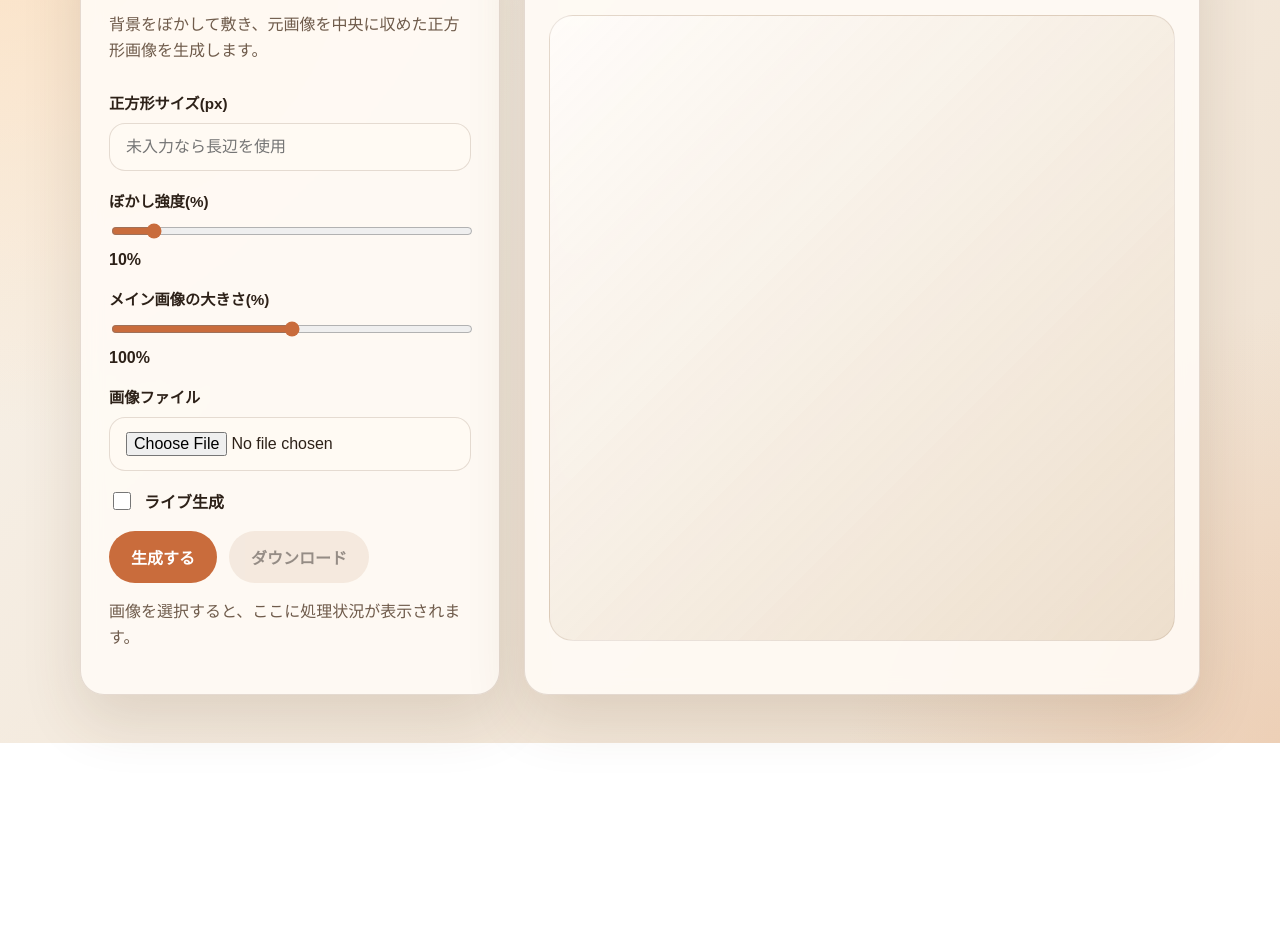
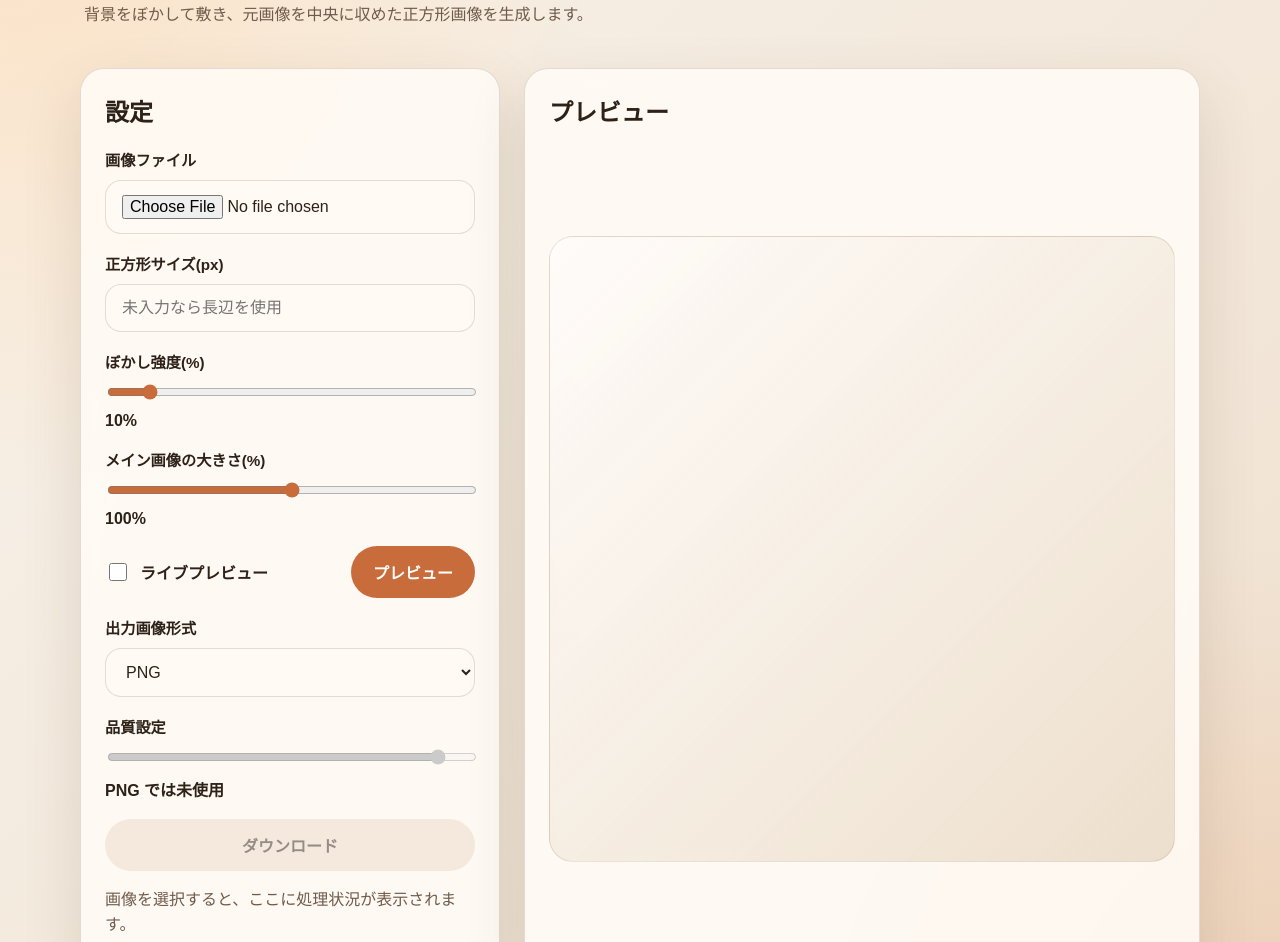
Before and after one commit to r-konishi/image-fitter, a plain HTML site: page index.html in a window 1280 px wide. Shown: the part 123-1065 px from the top of the page. Before the commit the page ends 866 px from the top, so only its background shows below. Drawn offline with Linux system fonts and the light colour scheme.

Commit message:
feat: 出力画像形式の追加とレイアウト・文言微調整

```diff
--- a/app.js
+++ b/app.js
@@ -51,6 +51,27 @@ const mainScaleInput = document.getElementById("main-scale");
  * @type {HTMLElement}
  */
 const mainScaleValue = document.getElementById("main-scale-value");
+
+/**
+ * ダウンロード時の出力画像形式を選択するセレクトボックスです。
+ *
+ * @type {HTMLSelectElement}
+ */
+const outputFormatSelect = document.getElementById("output-format");
+
+/**
+ * JPEG / WebP 出力時の品質を指定するレンジ入力です。
+ *
+ * @type {HTMLInputElement}
+ */
+const outputQualityInput = document.getElementById("output-quality");
+
+/**
+ * 現在の品質設定状態を文字列として画面表示する要素です。
+ *
+ * @type {HTMLElement}
+ */
+const outputQualityValue = document.getElementById("output-quality-value");
 
 /**
  * ライブ生成を有効化するチェックボックスです。
@@ -111,7 +132,7 @@ const DEFAULT_PREVIEW_SIZE = 1080;
 let currentImage = null;
 
 /**
- * 直近で生成した PNG 画像の Data URL です。
+ * 直近で生成した画像の Data URL です。
  * ダウンロード時にこの値を利用します。
  *
  * @type {string}
@@ -133,6 +154,24 @@ blurAmountInput.addEventListener("input", () => {
  */
 mainScaleInput.addEventListener("input", () => {
   mainScaleValue.textContent = `${mainScaleInput.value}%`;
+  generateIfLive();
+});
+
+/**
+ * 出力品質が変更されたときに表示テキストを更新し、
+ * ライブ生成が有効なら即座に再エンコードします。
+ */
+outputQualityInput.addEventListener("input", () => {
+  syncQualityUI();
+  generateIfLive();
+});
+
+/**
+ * 出力形式が変更されたときに品質 UI を同期し、
+ * ライブ生成が有効なら即座に再エンコードします。
+ */
+outputFormatSelect.addEventListener("change", () => {
+  syncQualityUI();
   generateIfLive();
 });
 
@@ -199,7 +238,7 @@ form.addEventListener("submit", (event) => {
 });
 
 /**
- * ダウンロードボタン押下時に、生成済み画像を PNG として保存します。
+ * ダウンロードボタン押下時に、生成済み画像を選択形式で保存します。
  */
 downloadButton.addEventListener("click", () => {
   if (!outputDataUrl) {
@@ -214,10 +253,11 @@ downloadButton.addEventListener("click", () => {
 });
 
 syncGenerateButtonState();
+syncQualityUI();
 
 /**
  * 現在のフォーム入力値を基に、正方形画像を 1 枚生成します。
- * ライブ生成時と手動生成時の両方から利用される中核処理です。
+ * 描画後、選択された出力形式と品質で Data URL を作成します。
  *
  * @returns {void}
  */
@@ -234,11 +274,17 @@ function generateImage() {
     ? requestedSize
     : Math.max(currentImage.naturalWidth, currentImage.naturalHeight);
   const blurAmount = convertBlurStrengthToPixels(blurStrength, squareSize);
+  const outputSettings = getOutputSettings();
 
   renderSquareImage(currentImage, squareSize, blurAmount, mainScalePercent);
-  outputDataUrl = previewCanvas.toDataURL("image/png");
+  outputDataUrl = previewCanvas.toDataURL(
+    outputSettings.mimeType,
+    outputSettings.quality
+  );
   downloadButton.disabled = false;
-  updateStatus(`生成完了: ${squareSize} x ${squareSize} の画像を作成しました。`);
+  updateStatus(
+    `生成完了: ${squareSize} x ${squareSize} の${outputSettings.label}画像を作成しました。`
+  );
 }
 
 /**
@@ -260,6 +306,57 @@ function generateIfLive() {
  */
 function syncGenerateButtonState() {
   generateButton.disabled = liveGenerateInput.checked;
+}
+
+/**
+ * 出力形式に応じて品質スライダーの有効/無効と表示文言を切り替えます。
+ *
+ * PNG は品質指定を使わないため無効化し、
+ * JPEG / WebP はパーセンテージ表示で有効化します。
+ *
+ * @returns {void}
+ */
+function syncQualityUI() {
+  const outputSettings = getOutputSettings();
+  outputQualityInput.disabled = !outputSettings.usesQuality;
+  outputQualityValue.textContent = outputSettings.usesQuality
+    ? `${outputQualityInput.value}%`
+    : "PNG では未使用";
+}
+
+/**
+ * 現在選択されている出力形式と品質を取得します。
+ *
+ * 品質を使用する形式では `canvas.toDataURL()` に渡す 0 から 1 の値へ変換し、
+ * PNG では品質未使用として `undefined` を返します。
+ *
+ * @returns {{ mimeType: string, quality: number | undefined, usesQuality: boolean, extension: string, label: string }}
+ * 現在の出力設定です。
+ */
+function getOutputSettings() {
+  const mimeType = outputFormatSelect.value;
+  const usesQuality = mimeType === "image/jpeg" || mimeType === "image/webp";
+  const quality = usesQuality
+    ? (Number.parseInt(outputQualityInput.value, 10) || 92) / 100
+    : undefined;
+  const extensionMap = {
+    "image/png": "png",
+    "image/jpeg": "jpg",
+    "image/webp": "webp",
+  };
+  const labelMap = {
+    "image/png": "PNG",
+    "image/jpeg": "JPEG",
+    "image/webp": "WebP",
+  };
+
+  return {
+    mimeType,
+    quality,
+    usesQuality,
+    extension: extensionMap[mimeType] || "png",
+    label: labelMap[mimeType] || "PNG",
+  };
 }
 
 /**
@@ -431,5 +528,6 @@ function updateStatus(message) {
  */
 function createDownloadName() {
   const timestamp = new Date().toISOString().replace(/[:.]/g, "-");
-  return `square-image-${timestamp}.png`;
+  const outputSettings = getOutputSettings();
+  return `square-image-${timestamp}.${outputSettings.extension}`;
 }
--- a/index.html
+++ b/index.html
@@ -7,17 +7,26 @@
     <link rel="stylesheet" href="./styles.css" />
   </head>
   <body>
+    <header class="site-header">
+      <div class="site-header__inner">
+        <p class="eyebrow">Canvas Image Tool</p>
+        <h1>画像を正方形に整える</h1>
+        <p class="lead">
+          背景をぼかして敷き、元画像を中央に収めた正方形画像を生成します。
+        </p>
+      </div>
+    </header>
+
     <main class="page">
       <section class="panel">
-        <div class="hero">
-          <p class="eyebrow">Canvas Image Tool</p>
-          <h1>画像を正方形に整える</h1>
-          <p class="lead">
-            背景をぼかして敷き、元画像を中央に収めた正方形画像を生成します。
-          </p>
-        </div>
+        <h2>設定</h2>
 
         <form class="controls" id="image-form">
+          <label class="field field-file">
+            <span>画像ファイル</span>
+            <input id="image-input" type="file" accept="image/*" />
+          </label>
+
           <label class="field">
             <span>正方形サイズ(px)</span>
             <input
@@ -56,18 +65,38 @@
             <strong id="main-scale-value">100%</strong>
           </label>
 
-          <label class="field field-file">
-            <span>画像ファイル</span>
-            <input id="image-input" type="file" accept="image/*" />
+          <div class="inline-actions">
+            <label class="toggle">
+              <input id="live-generate" type="checkbox" />
+              <span>ライブプレビュー</span>
+            </label>
+            <button type="submit" id="generate-button">プレビュー</button>
+          </div>
+
+          <label class="field">
+            <span>出力画像形式</span>
+            <select id="output-format">
+              <option value="image/png">PNG</option>
+              <option value="image/jpeg">JPEG</option>
+              <option value="image/webp">WebP</option>
+            </select>
           </label>
 
-          <label class="toggle">
-            <input id="live-generate" type="checkbox" />
-            <span>ライブ生成</span>
+          <label class="field">
+            <span>品質設定</span>
+            <input
+              id="output-quality"
+              type="range"
+              min="10"
+              max="100"
+              step="1"
+              value="92"
+              disabled
+            />
+            <strong id="output-quality-value">PNG では未使用</strong>
           </label>
 
-          <div class="actions">
-            <button type="submit" id="generate-button">生成する</button>
+          <div class="actions actions-single">
             <button type="button" id="download-button" disabled>
               ダウンロード
             </button>
--- a/styles.css
+++ b/styles.css
@@ -27,10 +27,33 @@ body {
     linear-gradient(135deg, #f8f3eb 0%, #efe0cf 100%);
 }
 
+.site-header {
+  width: min(1120px, calc(100% - 32px));
+  margin: 0 auto;
+  padding: 32px 0 8px;
+}
+
+.site-header__inner {
+  padding: 8px 4px 0;
+}
+
+.site-header h1,
+.page {
+  margin: 0 auto;
+}
+
+.site-header h1,
+.preview-card h2 {
+  margin: 0;
+}
+
+.panel h2 {
+  margin-top: 0;
+}
+
 .page {
   width: min(1120px, calc(100% - 32px));
-  margin: 0 auto;
-  padding: 32px 0 48px;
+  padding: 16px 0 48px;
   display: grid;
   grid-template-columns: minmax(320px, 420px) minmax(320px, 1fr);
   gap: 24px;
@@ -46,12 +69,7 @@ body {
 }
 
 .panel {
-  padding: 28px;
-}
-
-.hero h1,
-.preview-card h2 {
-  margin: 0;
+  padding: 24px;
 }
 
 .eyebrow {
@@ -72,7 +90,6 @@ body {
 .controls {
   display: grid;
   gap: 18px;
-  margin-top: 28px;
 }
 
 .field {
@@ -86,7 +103,8 @@ body {
 }
 
 .field input[type="number"],
-.field input[type="file"] {
+.field input[type="file"],
+.field select {
   width: 100%;
   padding: 14px 16px;
   border-radius: 16px;
@@ -113,6 +131,7 @@ body {
   font-weight: 700;
   color: var(--text);
   cursor: pointer;
+  flex-wrap: wrap;
 }
 
 .toggle input {
@@ -122,10 +141,23 @@ body {
   cursor: pointer;
 }
 
+.inline-actions {
+  display: flex;
+  align-items: center;
+  justify-content: space-between;
+  gap: 12px;
+  flex-wrap: wrap;
+}
+
 .actions {
   display: flex;
   gap: 12px;
   flex-wrap: wrap;
+}
+
+.actions-single button {
+  width: 100%;
+  justify-content: center;
 }
 
 button {
@@ -186,12 +218,21 @@ button:disabled {
 }
 
 @media (max-width: 900px) {
+  .site-header {
+    padding: 24px 0 4px;
+  }
+
   .page {
     grid-template-columns: 1fr;
+    padding-top: 12px;
   }
 
   .panel,
   .preview-card {
     padding: 22px;
   }
+
+  .inline-actions {
+    align-items: stretch;
+  }
 }
```
Also changed, not shown: 1 other file.
